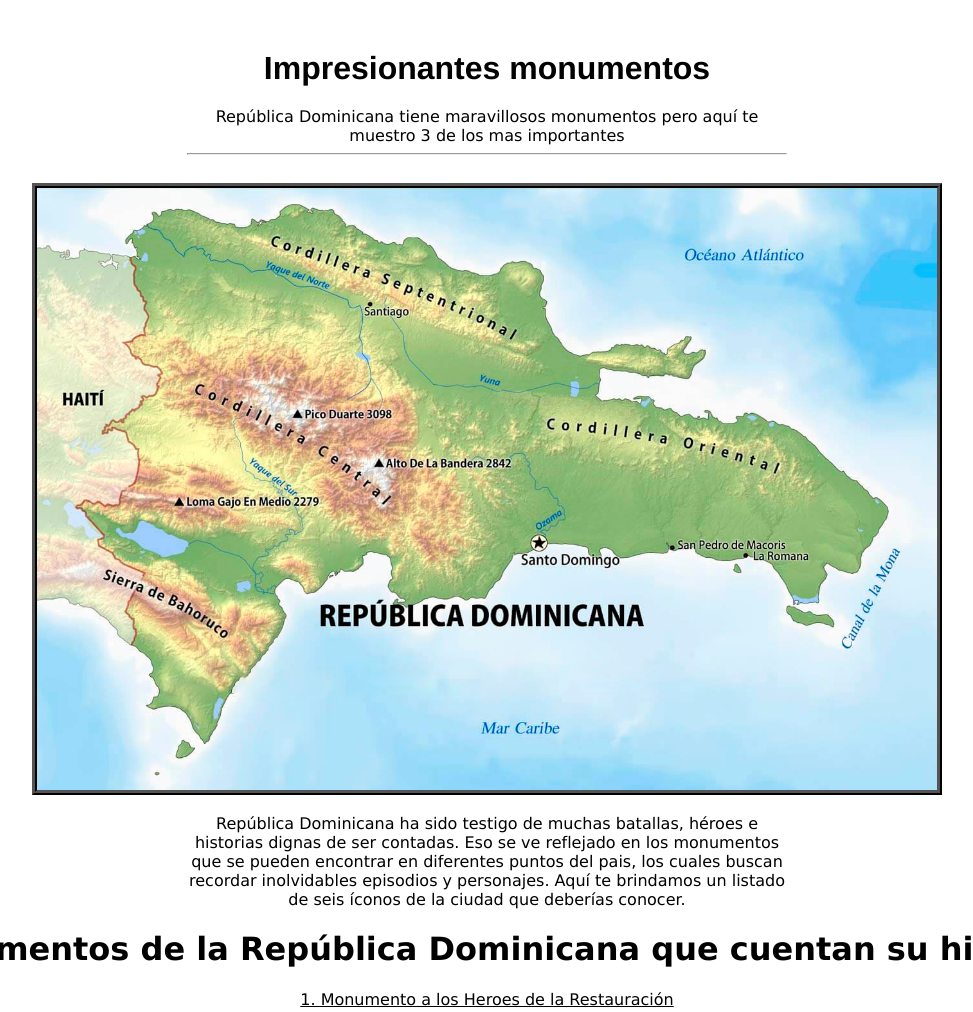
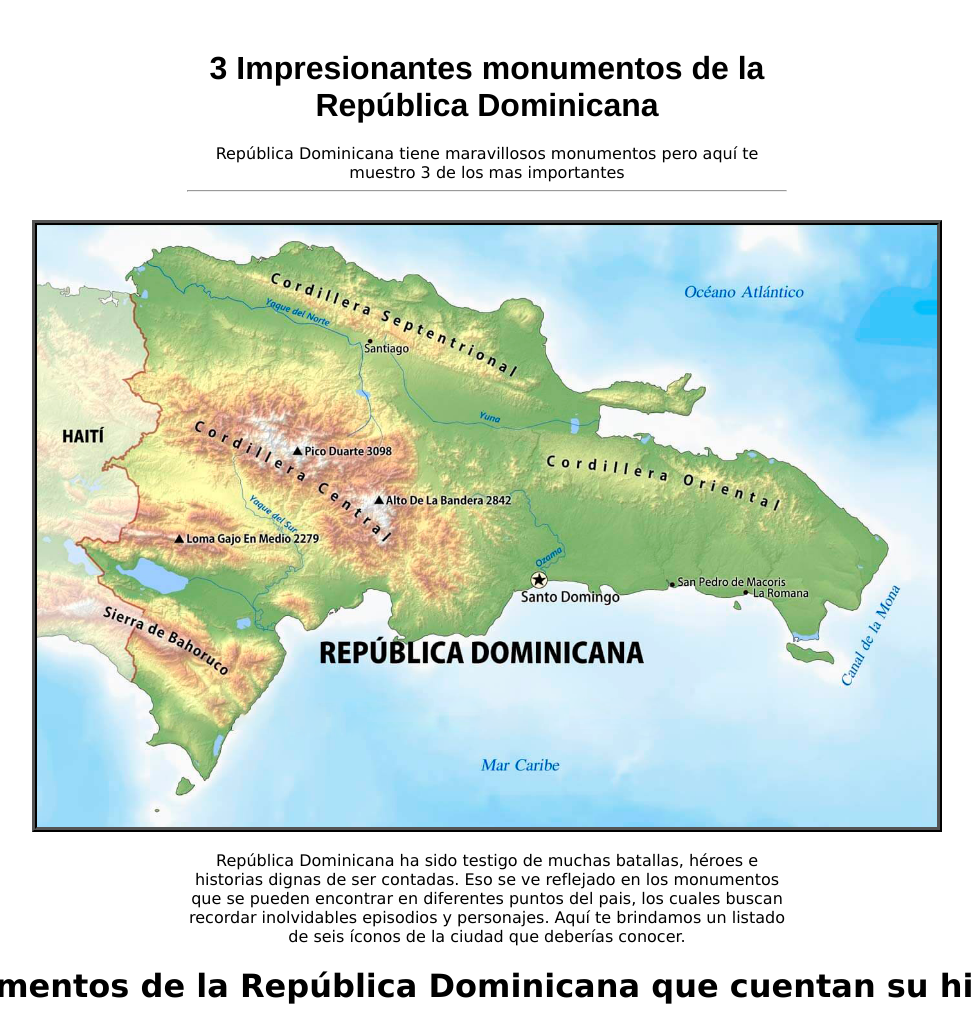
Before and after one commit to ErlynFabian/LandingPage, a plain HTML site: page index.html in a window 1280 px wide. Shown: the top 1012 px of the page, without its empty margins (153-1126 px from the left). Drawn offline with Linux system fonts and the light colour scheme.

Commit message:
nuevo parrafo

```diff
--- a/index.html
+++ b/index.html
@@ -3,13 +3,13 @@
 <head>
   <meta charset="UTF-8">
   <meta name="viewport" content="width=device-width, initial-scale=1.0">
-  <title>3 Monumentos Historicos de la República Dominicana</title>
+  <title>Monumentos Historicos</title>
   <link rel="stylesheet" href="style.css">
 </head>
 <body>
 
   <header>
-    <p id="Parrafo"><strong>Impresionantes monumentos</strong></p>
+    <p id="Parrafo"><strong>3 Impresionantes monumentos de la República Dominicana</strong></p>
 
     <p>República Dominicana tiene maravillosos monumentos pero aquí te muestro 3 de los mas importantes</p><hr>
   </header>
```
